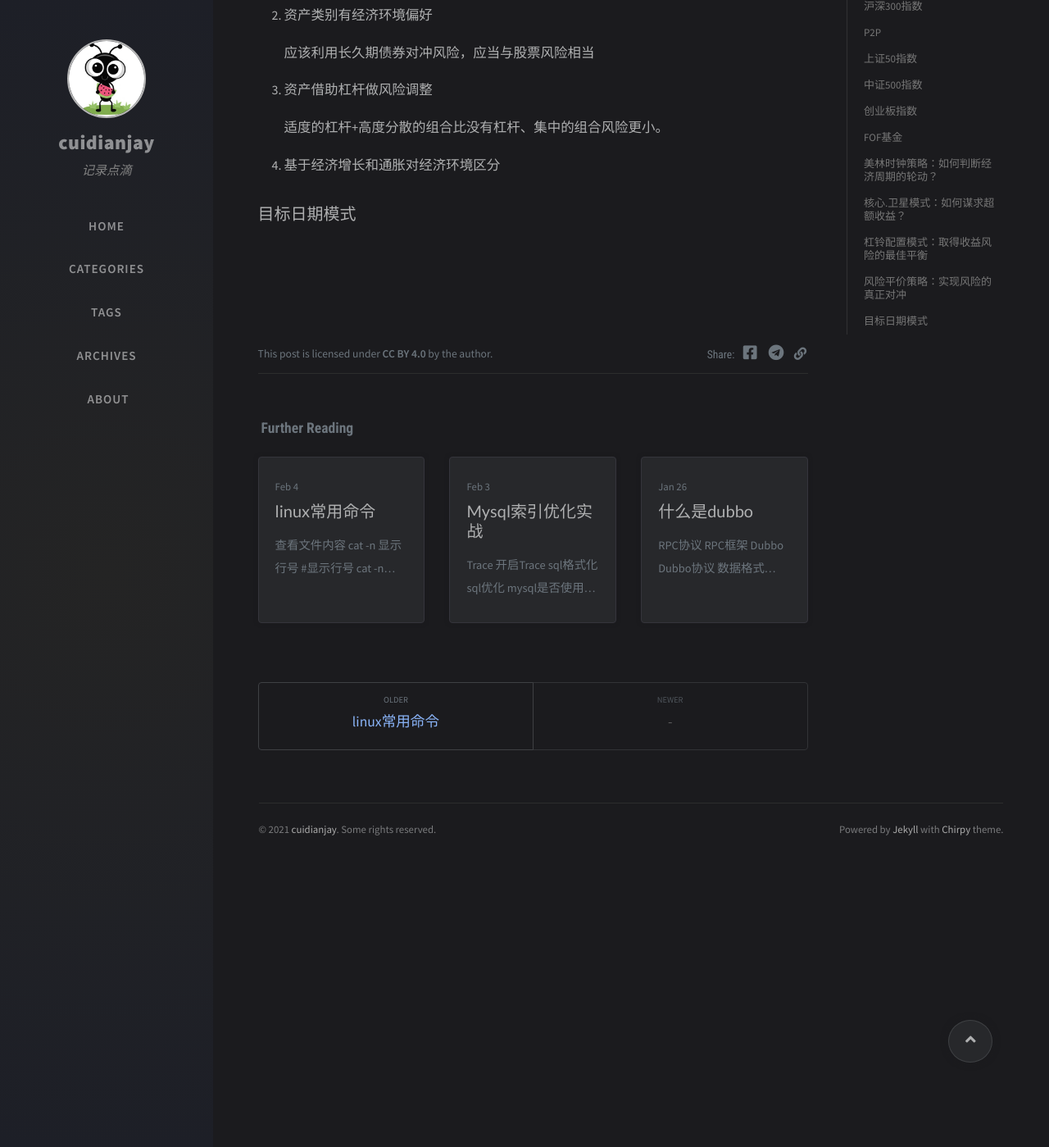
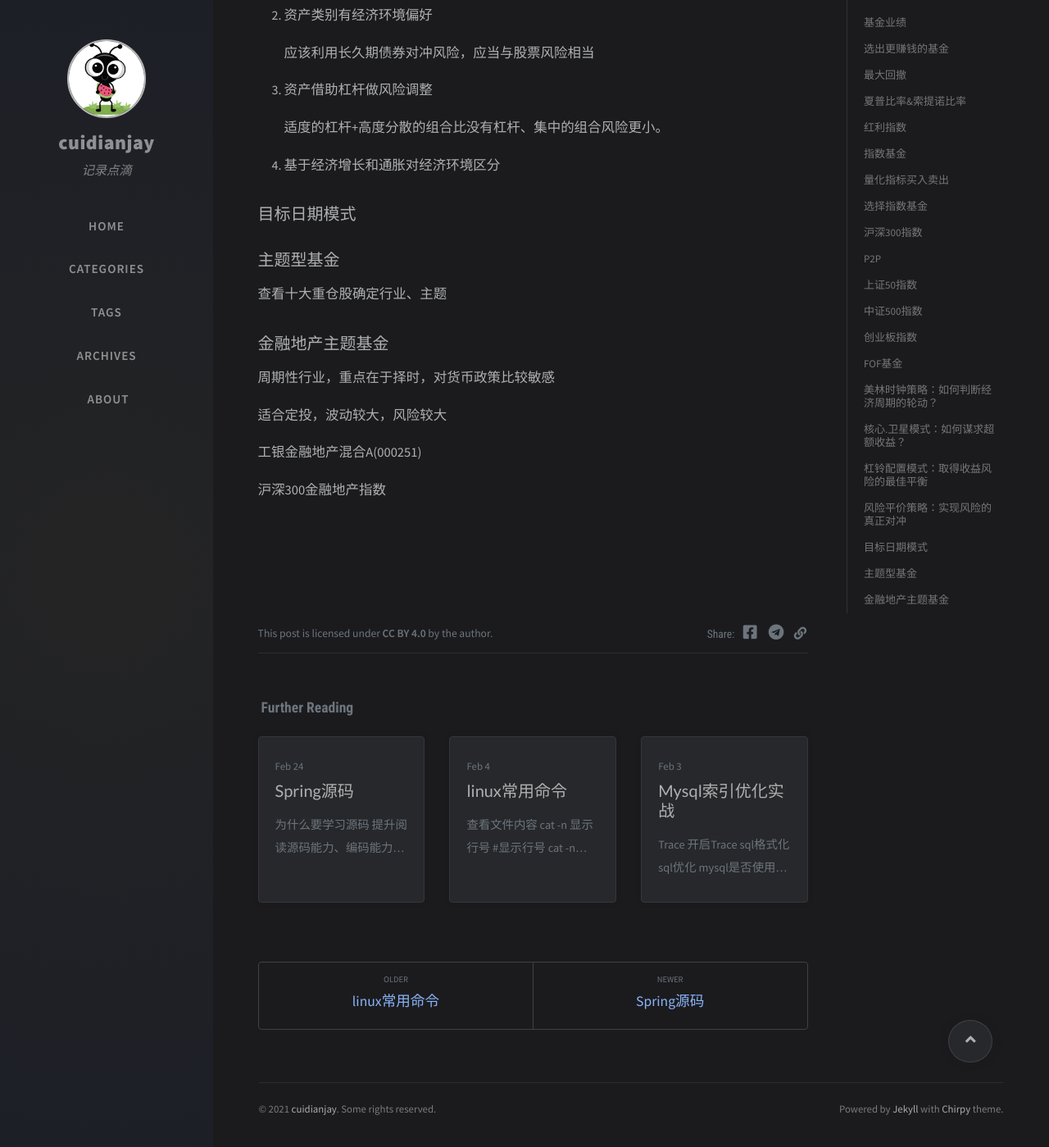
Before and after one commit to cuidianjay/cuidianjay.github.io, a Jekyll site: the page built from _posts/基金/2021-2-19-选择基金.md, in a window 1280 px wide and 1400 px high, scrolled down 14380 px. Shown: the whole window at 82% size. Built offline with Jekyll 4.4.1, drawn with Linux system fonts in a browser that asks for light colours; nearby versions of some CDN libraries; comment, search, counter and statistics services are not loaded.

Commit message:
update to 2021-2-24 17:05:51

```diff
--- a/_posts/基金/2021-2-19-选择基金.md
+++ b/_posts/基金/2021-2-19-选择基金.md
@@ -594,3 +594,23 @@ FOF(Fund of Funds)基金，专门投资其他投资基金的基金。
 
 
 ### 目标日期模式
+
+
+
+
+
+### 主题型基金
+
+查看十大重仓股确定行业、主题
+
+
+
+### 金融地产主题基金
+
+周期性行业，重点在于择时，对货币政策比较敏感
+
+适合定投，波动较大，风险较大
+
+工银金融地产混合A(000251)
+
+沪深300金融地产指数
```
Also changed, not shown: _posts/源码/spring/2021-2-24-Spring源码.md (added, +91 -0 lines).
